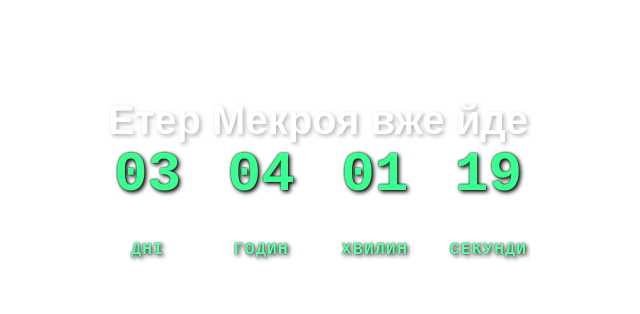
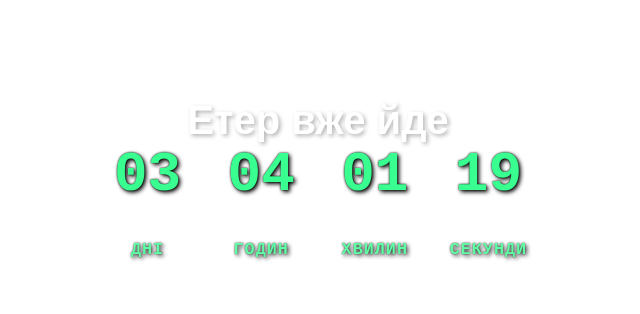
Before and after one commit to sorumond/from-date-timer, a plain HTML site: page index.html in a window 1280 px wide. Shown: the part 216-530 px from the top of the page, without its empty margins (322-962 px from the left). Drawn offline with Linux system fonts and the light colour scheme.

Commit message:
Update index.html

```diff
--- a/index.html
+++ b/index.html
@@ -178,7 +178,7 @@
 </head>
 <body>
     <div class="container">
-        <h1>Етер Мекроя вже йде</h1>
+        <h1>Етер вже йде</h1>
 
         <div class="timer-display" id="timerDisplay">
             <span class="timer-unit">
```
